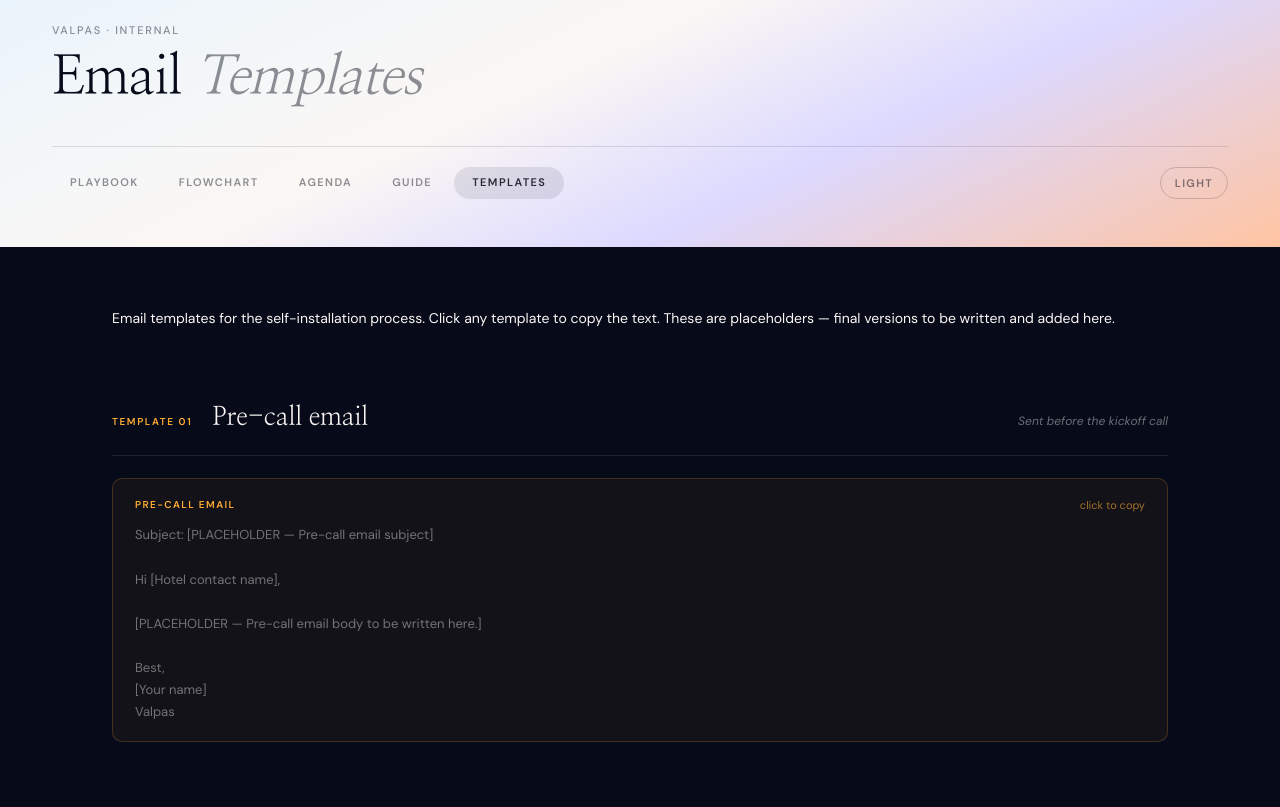
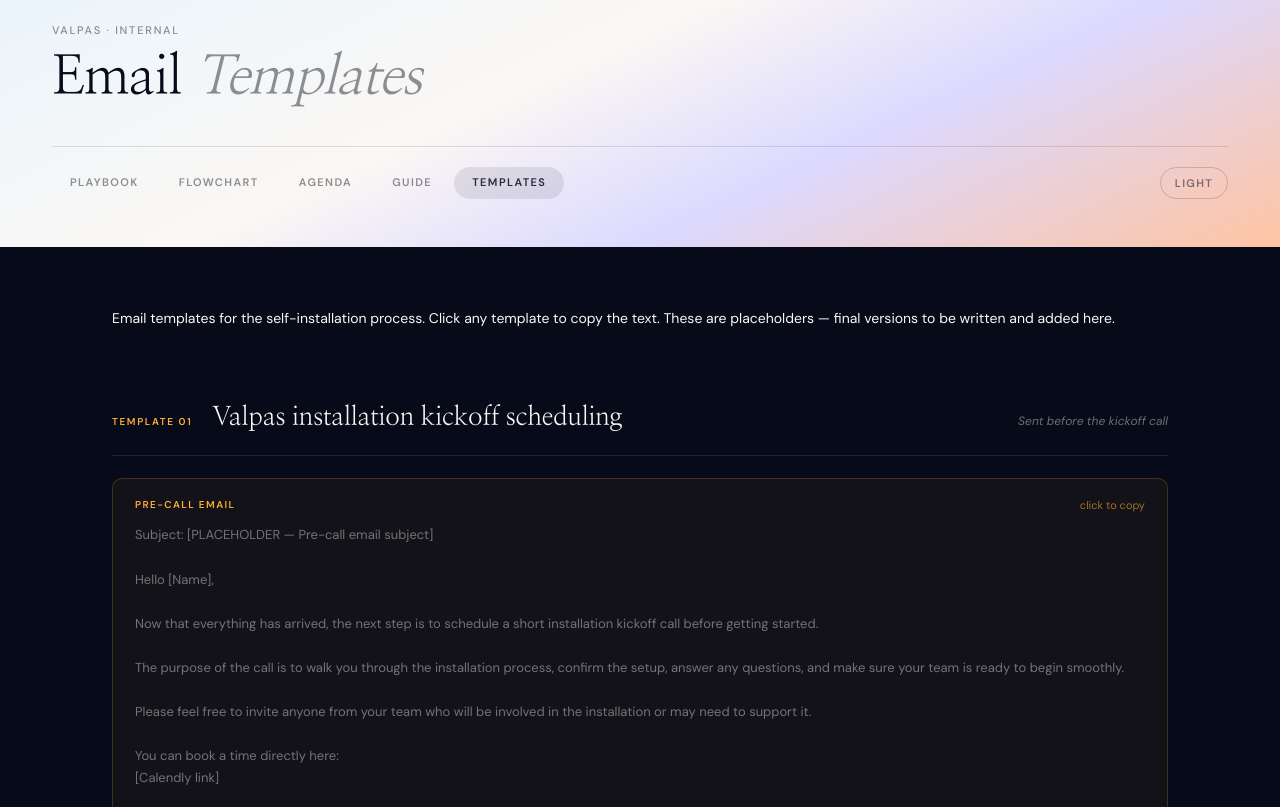
Before and after one commit to HenkkaMrn/valpas-playbook, a website: page templates.html in a window 1280 px wide. Shown: the part 100-907 px from the top of the page. Drawn offline with Linux system fonts and the light colour scheme.

Commit message:
Add installation kickoff email template

```diff
--- a/templates.html
+++ b/templates.html
@@ -352,18 +352,39 @@
 
   <div class="phase-header">
     <span class="phase-num">Template 01</span>
-    <h2 class="phase-title">Pre-call email</h2>
+    <h2 class="phase-title">Valpas installation kickoff scheduling</h2>
     <span class="phase-goal">Sent before the kickoff call</span>
   </div>
   <div class="open-items" style="margin-bottom:40px; cursor:pointer;" onclick="copyTemplate('tpl-01')" title="Click to copy">
     <div class="open-items-label" style="display:flex;justify-content:space-between;">Pre-call email <span style="font-weight:400;text-transform:none;letter-spacing:0;font-size:11px;opacity:0.6;">click to copy</span></div>
     <pre id="tpl-01" style="white-space:pre-wrap;font-family:inherit;font-size:13px;color:var(--muted);line-height:1.7;margin:0;">Subject: [PLACEHOLDER — Pre-call email subject]
 
-Hi [Hotel contact name],
+Hello [Name],
 
-[PLACEHOLDER — Pre-call email body to be written here.]
+Now that everything has arrived, the next step is to schedule a short installation kickoff call before getting started.
 
-Best,
+The purpose of the call is to walk you through the installation process, confirm the setup, answer any questions, and make sure your team is ready to begin smoothly.
+
+Please feel free to invite anyone from your team who will be involved in the installation or may need to support it.
+
+You can book a time directly here:
+[Calendly link]
+
+Before the meeting, you can already review our installation guide here:
+https://guide.valpashotels.com/
+
+You can also download the Valpas app, which your team will use during and after the installation:
+
+iOS: https://apps.apple.com/us/app/valpas/id1604566976
+Android: https://play.google.com/store/apps/details?id=com.quody.valpasapp&hl=en
+
+I have also attached a quick installation guide to this email so you can familiarise yourself with the main points in advance.
+
+For now, your email address has been added to the app. If you would like us to add other users as well, just send me their names and email addresses and we will set them up.
+
+If you have any questions before the call, just let me know.
+
+Best regards,
 [Your name]
 Valpas</pre>
   </div>
@@ -415,31 +436,7 @@
 
 Hello [Name],
 
-Now that everything has arrived, the next step is to schedule a short installation kickoff call before getting started.
 
-The purpose of the call is to walk you through the installation process, confirm the setup, answer any questions, and make sure your team is ready to begin smoothly.
-
-Please feel free to invite anyone from your team who will be involved in the installation or may need to support it.
-
-You can book a time directly here:
-[Calendly link]
-
-Before the meeting, you can already review our installation guide here:
-https://guide.valpashotels.com/
-
-You can also download the Valpas app, which your team will use during and after the installation:
-
-iOS: https://apps.apple.com/us/app/valpas/id1604566976
-Android: https://play.google.com/store/apps/details?id=com.quody.valpasapp&hl=en
-
-I have also attached a quick installation guide to this email so you can familiarise yourself with the main points in advance.
-
-For now, your email address has been added to the app. If you would like us to add other users as well, just send me their names and email addresses and we will set them up.
-
-If you have any questions before the call, just let me know.
-
-Best regards,
-[Sender name]
 
 Valpas</pre>
   </div>
```
